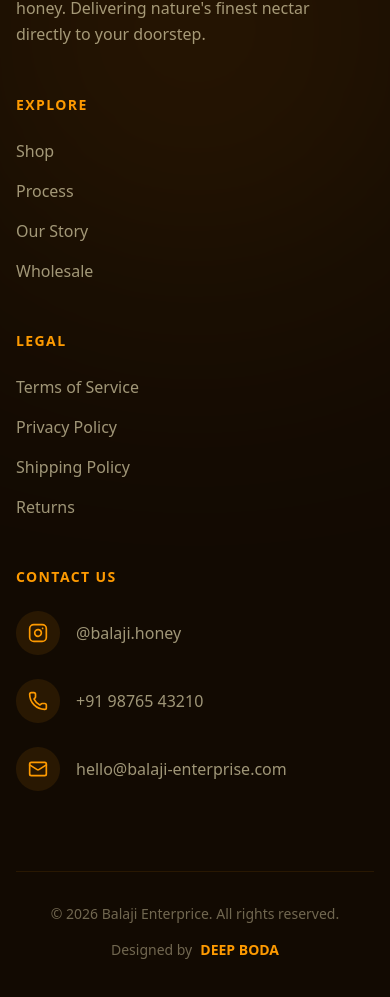
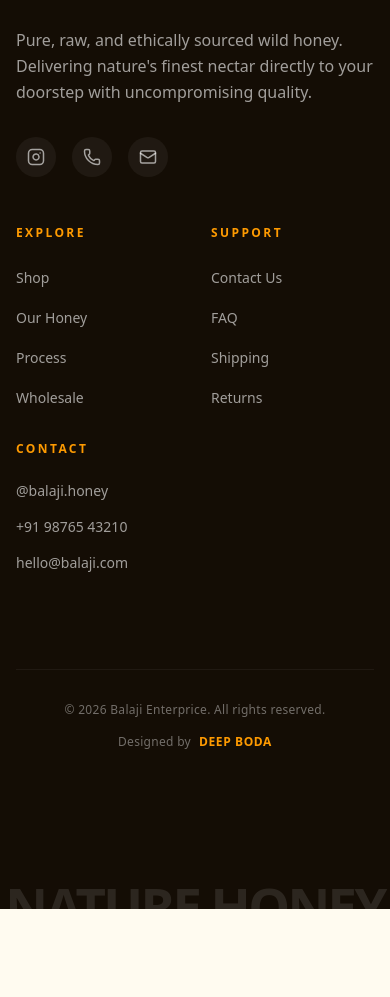
Before and after one commit to DeepBoda/balaji-enterprise, a Next.js app: page / in a window 390 px wide. Shown: the part 9113-10110 px from the top of the page. After the commit the page ends 10022 px from the top, so only its background shows below. Built offline with nearby package versions, Linux system fonts and the light colour scheme; a web font is replaced by a local one.

Commit message:
refactor: Redesign footer layout with a 12-column grid, updated styling, and reorganized content sections.

```diff
--- a/components/Footer.tsx
+++ b/components/Footer.tsx
@@ -3,30 +3,43 @@
 
 export default function Footer() {
     return (
-        <footer className="bg-[#120a02] text-amber-50 pt-24 pb-0 relative overflow-hidden text-[#FDF6E3]">
-            {/* Warm Golden Gradient at top for smooth transition */}
-            <div className="absolute top-0 left-0 w-full h-32 bg-gradient-to-b from-[#FFFBF0] to-transparent opacity-5" />
+        <footer className="bg-[#140D05] text-[#FDF6E3] pt-32 pb-0 relative overflow-hidden">
+            {/* Crisp Top Border */}
+            <div className="absolute top-0 left-0 w-full h-px bg-white/10" />
 
-            {/* Honey Glow Effect */}
-            <div className="absolute top-0 left-1/2 -translate-x-1/2 w-full max-w-4xl h-96 bg-amber-600/20 blur-[150px] rounded-full pointer-events-none mix-blend-screen" />
-
-            <div className="container mx-auto px-4 md:px-6 relative z-10 mb-20">
-                <div className="grid md:grid-cols-2 lg:grid-cols-4 gap-12 mb-20">
-                    {/* Brand */}
-                    <div className="space-y-6">
-                        <Link href="/" className="text-3xl font-serif font-bold text-amber-500 tracking-tight">Balaji Enterprise</Link>
-                        <p className="text-amber-100/60 leading-relaxed max-w-xs font-medium">
-                            Pure, raw, and ethically sourced wild honey. Delivering nature's finest nectar directly to your doorstep.
+            <div className="container mx-auto px-4 md:px-6 relative z-10 mb-24">
+                <div className="grid md:grid-cols-12 gap-12 lg:gap-8 mb-24">
+                    {/* Brand - Spans 4 columns */}
+                    <div className="md:col-span-4 space-y-8">
+                        <Link href="/" className="inline-block">
+                            <h3 className="text-3xl font-serif font-bold text-amber-500 tracking-tight leading-none">
+                                Balaji Enterprise
+                            </h3>
+                        </Link>
+                        <p className="text-white/60 leading-relaxed max-w-sm text-base font-normal">
+                            Pure, raw, and ethically sourced wild honey. Delivering nature's finest nectar directly to your doorstep with uncompromising quality.
                         </p>
+                        <div className="flex gap-4">
+                            {[Instagram, Phone, Mail].map((Icon, i) => (
+                                <div key={i} className="w-10 h-10 rounded-full bg-white/5 flex items-center justify-center hover:bg-amber-500 hover:text-white transition-all duration-300 cursor-pointer text-white/60">
+                                    <Icon size={18} />
+                                </div>
+                            ))}
+                        </div>
                     </div>
 
-                    {/* Quick Links */}
+                    {/* Spacer */}
+                    <div className="hidden md:block md:col-span-2" />
+
+                    {/* Links Section - Grid for remaining columns */}
+                    <div className="md:col-span-6 grid grid-cols-2 md:grid-cols-3 gap-8">
+                        {/* Column 1 */}
                         <div>
-                        <h4 className="text-sm font-bold text-amber-500 uppercase tracking-widest mb-6">Explore</h4>
+                            <h4 className="text-xs font-bold text-amber-500 uppercase tracking-[0.2em] mb-6">Explore</h4>
                             <ul className="space-y-4">
-                            {["Shop", "Process", "Our Story", "Wholesale"].map((item) => (
+                                {["Shop", "Our Honey", "Process", "Wholesale"].map((item) => (
                                     <li key={item}>
-                                    <a href="#" className="text-amber-100/60 hover:text-amber-400 transition-colors duration-300">
+                                        <a href="#" className="text-white/60 hover:text-white transition-colors duration-200 text-sm font-medium">
                                             {item}
                                         </a>
                                     </li>
@@ -34,13 +47,13 @@
                             </ul>
                         </div>
 
-                    {/* Legal */}
+                        {/* Column 2 */}
                         <div>
-                        <h4 className="text-sm font-bold text-amber-500 uppercase tracking-widest mb-6">Legal</h4>
+                            <h4 className="text-xs font-bold text-amber-500 uppercase tracking-[0.2em] mb-6">Support</h4>
                             <ul className="space-y-4">
-                            {["Terms of Service", "Privacy Policy", "Shipping Policy", "Returns"].map((item) => (
+                                {["Contact Us", "FAQ", "Shipping", "Returns"].map((item) => (
                                     <li key={item}>
-                                    <a href="#" className="text-amber-100/60 hover:text-amber-400 transition-colors duration-300">
+                                        <a href="#" className="text-white/60 hover:text-white transition-colors duration-200 text-sm font-medium">
                                             {item}
                                         </a>
                                     </li>
@@ -48,45 +61,31 @@
                             </ul>
                         </div>
 
-                    {/* Contact */}
+                        {/* Column 3 */}
                         <div>
-                        <h4 className="text-sm font-bold text-amber-500 uppercase tracking-widest mb-6">Contact Us</h4>
-                        <ul className="space-y-6">
-                            <li className="flex items-center gap-4 text-amber-100/60 group cursor-pointer">
-                                <div className="p-3 rounded-full bg-amber-500/10 group-hover:bg-amber-500/20 transition-colors">
-                                    <Instagram size={20} className="text-amber-500 group-hover:text-amber-400 transition-colors" />
-                                </div>
-                                <span>@balaji.honey</span>
-                            </li>
-                            <li className="flex items-center gap-4 text-amber-100/60 group cursor-pointer">
-                                <div className="p-3 rounded-full bg-amber-500/10 group-hover:bg-amber-500/20 transition-colors">
-                                    <Phone size={20} className="text-amber-500 group-hover:text-amber-400 transition-colors" />
-                                </div>
-                                <span>+91 98765 43210</span>
-                            </li>
-                            <li className="flex items-center gap-4 text-amber-100/60 group cursor-pointer">
-                                <div className="p-3 rounded-full bg-amber-500/10 group-hover:bg-amber-500/20 transition-colors">
-                                    <Mail size={20} className="text-amber-500 group-hover:text-amber-400 transition-colors" />
-                                </div>
-                                <span>hello@balaji-enterprise.com</span>
-                            </li>
+                            <h4 className="text-xs font-bold text-amber-500 uppercase tracking-[0.2em] mb-6">Contact</h4>
+                            <ul className="space-y-4 text-sm text-white/60">
+                                <li>@balaji.honey</li>
+                                <li>+91 98765 43210</li>
+                                <li>hello@balaji.com</li>
                             </ul>
-                    </div>
-                </div>
-
-                {/* Bottom Bar Details */}
-                <div className="flex flex-col md:flex-row items-center justify-between gap-4 text-amber-100/40 text-sm mb-12 border-t border-amber-500/10 pt-8">
-                    <p>&copy; {new Date().getFullYear()} Balaji Enterprice. All rights reserved.</p>
-                    <div className="flex items-center gap-2">
-                        <span>Designed by</span>
-                        <span className="font-bold text-amber-500">DEEP BODA</span>
                         </div>
                     </div>
                 </div>
 
-            {/* MASSIVE FOOTER TEXT - "Nature Honey" */}
-            <div className="relative w-full overflow-hidden leading-none select-none pointer-events-none border-t border-amber-500/5">
-                <h1 className="text-[13vw] md:text-[15.5vw] font-black text-center text-amber-950/40 tracking-tighter mix-blend-soft-light whitespace-nowrap pb-0 leading-[0.8]">
+                {/* Bottom Bar Details - Crisp Separation */}
+                <div className="flex flex-col md:flex-row items-center justify-between gap-4 text-white/40 text-xs tracking-wide pt-8 border-t border-white/5">
+                    <p>&copy; {new Date().getFullYear()} Balaji Enterprice. All rights reserved.</p>
+                    <div className="flex items-center gap-2">
+                        <span>Designed by</span>
+                        <span className="font-bold text-amber-500 tracking-wider">DEEP BODA</span>
+                    </div>
+                </div>
+            </div>
+
+            {/* MASSIVE FOOTER TEXT - "NATURE HONEY" - High Visibility */}
+            <div className="w-full overflow-hidden leading-none select-none pointer-events-none pt-6">
+                <h1 className="text-[13.5vw] font-black text-center text-white opacity-10 tracking-tighter whitespace-nowrap leading-[0.75] translate-y-4">
                     NATURE HONEY
                 </h1>
             </div>
```
Lines whose indentation alone changed are shown as unchanged.
